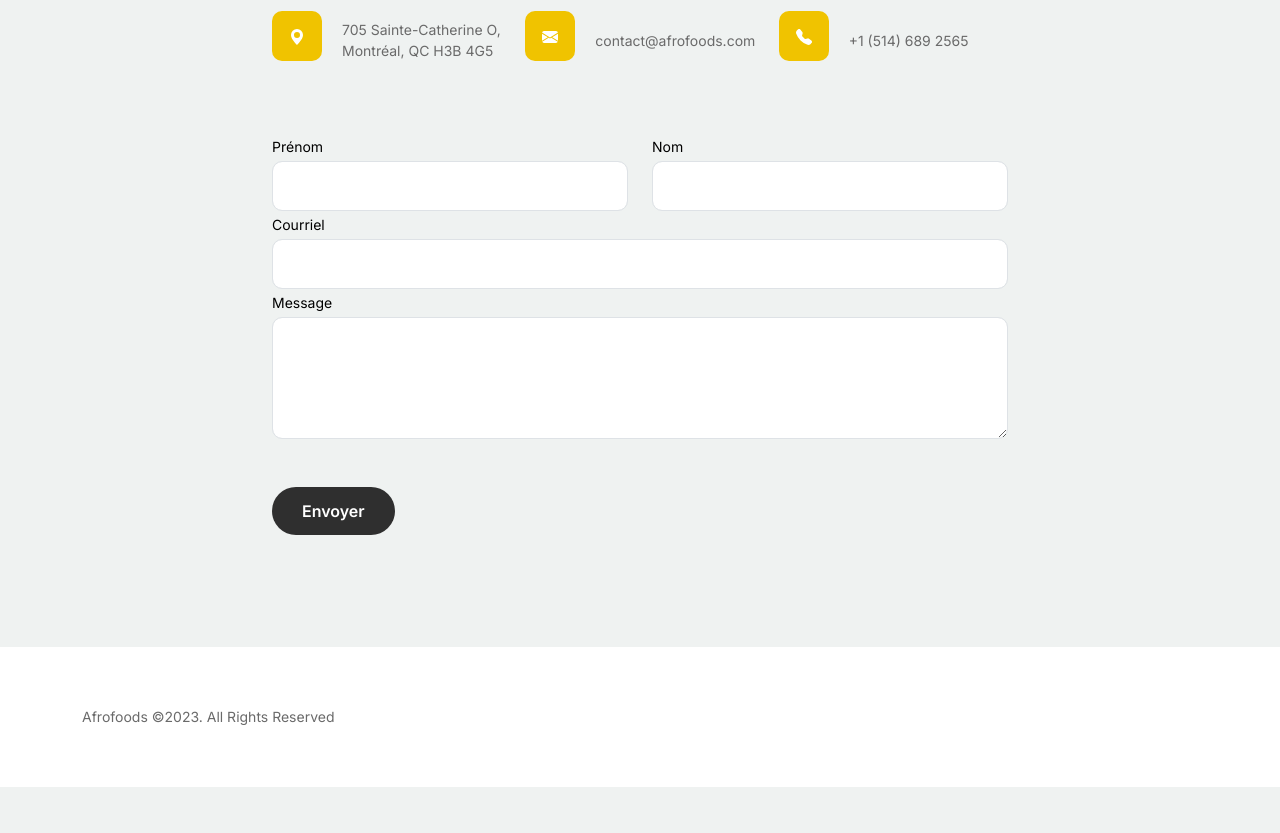
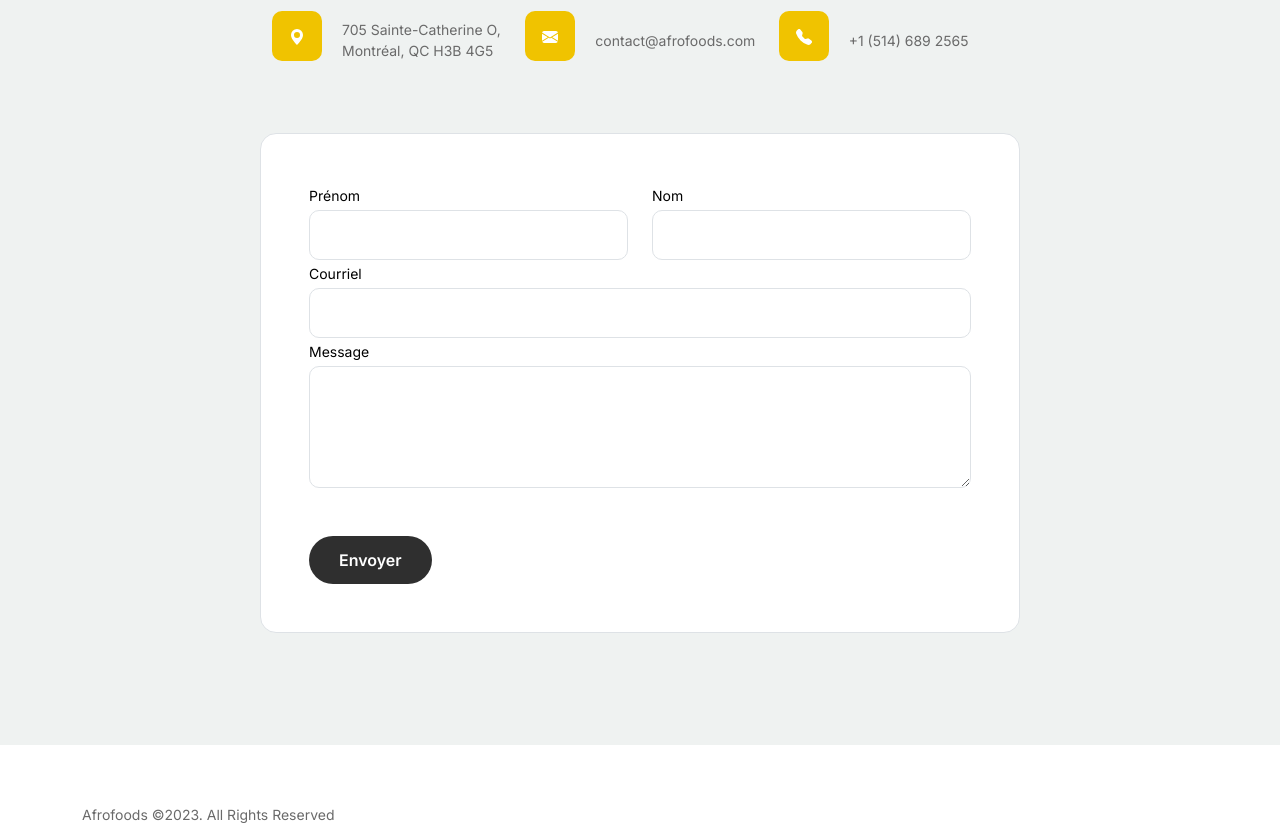
Before and after one commit to ksimali/afrofoods, a plain HTML site: page pages/contact.html in a window 1280 px wide. Shown: the part 500-1333 px from the top of the page. Before the commit the page ends 1287 px from the top, so only its background shows below. Drawn offline with nearby package versions, Linux system fonts and the light colour scheme; files whose address does not match are found by name.

Commit message:
Update contact Form

```diff
--- a/pages/contact.html
+++ b/pages/contact.html
@@ -91,6 +91,8 @@
                                     </div>
                                 </div>
                             </div>
+                            <div class="row">
+                                <div class="p-5 p-lg-5 border rounded-4 bg-white">
                                     <form action="">
                                         <div class="row">
                                             <div class="col-6">
@@ -121,6 +123,8 @@
                         </div>
                     </div>
                 </div>
+            </div>
+        </div>
     </main>
     <!-- footer section -->
     <footer class="footer-section">
```
Lines whose indentation alone changed are shown as unchanged.
